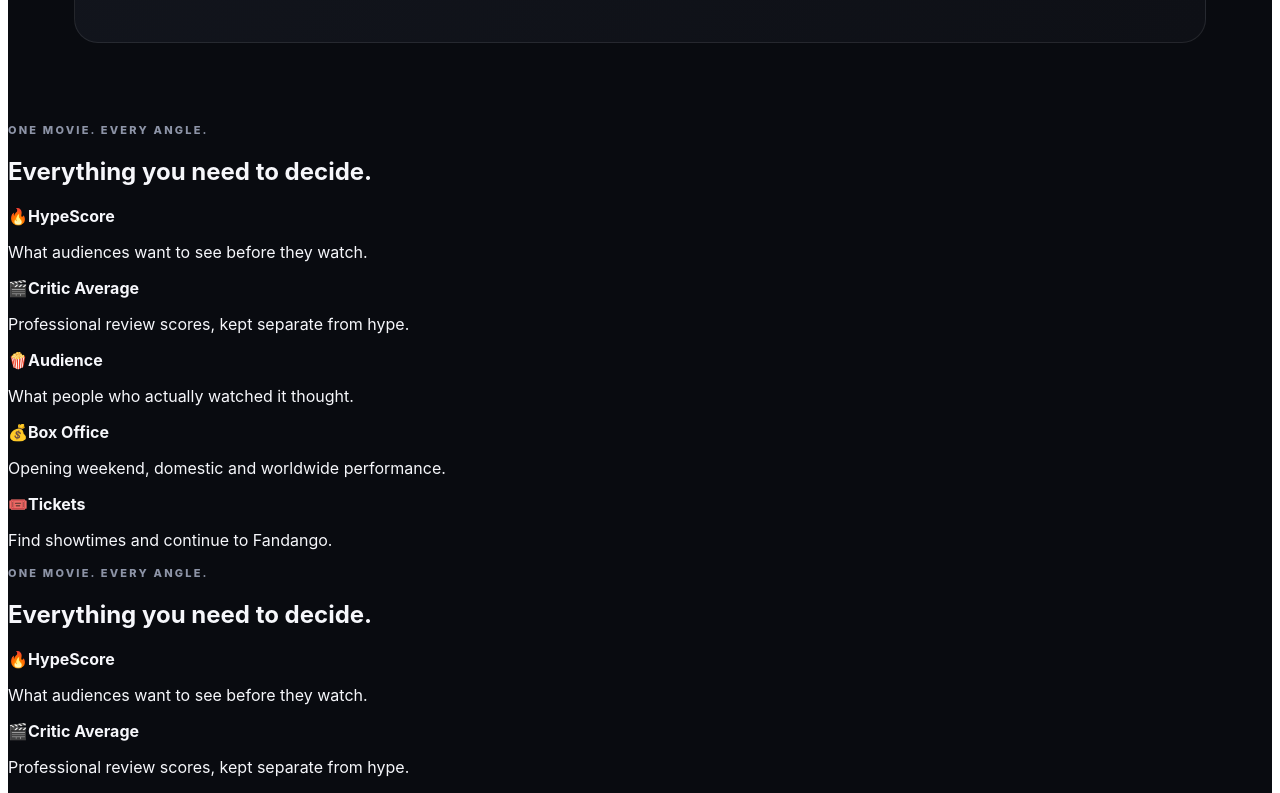
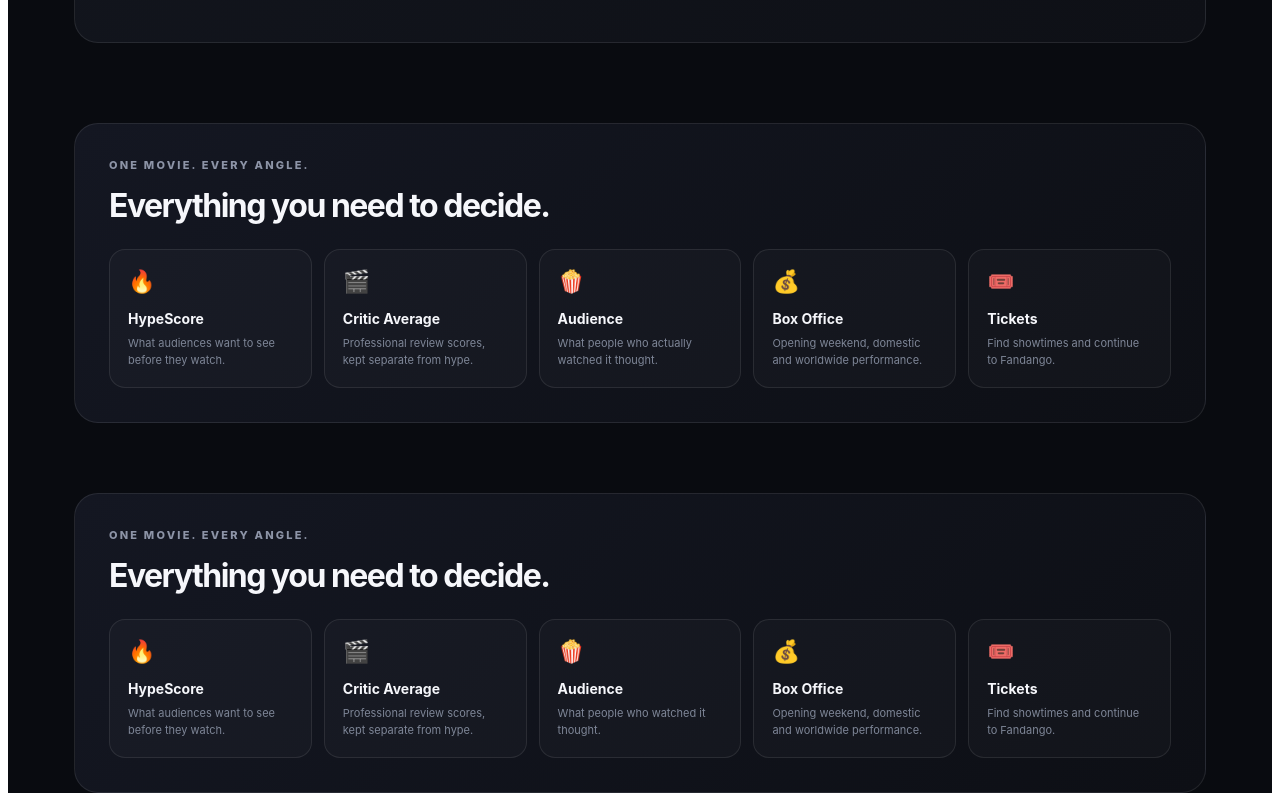
Before and after one commit to caseychourney/hypescore, a Next.js app: page / in a window 1280 px wide. Shown: the part 1820-2613 px from the top of the page. Built offline with nearby package versions, Linux system fonts and the light colour scheme.

Commit message:
style: add unified movie data feature strip

```diff
--- a/styles/Home.module.css
+++ b/styles/Home.module.css
@@ -186,3 +186,15 @@
 .triviaNote{margin:16px 0 0;color:#626a7a;font-size:10px;line-height:1.5;}
 @media(max-width:800px){.triviaGrid{grid-template-columns:1fr 1fr;}}
 @media(max-width:600px){.triviaGrid{grid-template-columns:1fr;}.triviaCard{min-height:auto;}}
+
+
+.scoreStrip { padding: 0 24px 70px; }
+.scoreStrip > div { max-width:1132px; margin:auto; padding:34px; border:1px solid var(--line); border-radius:24px; background:linear-gradient(135deg,#141722,#0d0f15); }
+.scoreStrip h2 { margin:0 0 24px; font-size:32px; letter-spacing:-1.5px; }
+.scoreStripGrid { display:grid; grid-template-columns:repeat(5,1fr); gap:12px; }
+.scoreStripGrid article { padding:18px; border:1px solid var(--line); border-radius:16px; background:rgba(255,255,255,.025); }
+.scoreStripGrid article span { font-size:22px; display:block; margin-bottom:14px; }
+.scoreStripGrid article strong { font-size:14px; }
+.scoreStripGrid article p { color:#7e8697; font-size:11px; line-height:1.55; margin:7px 0 0; }
+@media (max-width: 900px) { .scoreStripGrid { grid-template-columns:repeat(2,1fr); } }
+@media (max-width: 600px) { .scoreStrip { padding-left:14px; padding-right:14px; } .scoreStrip > div { padding:24px 18px; } .scoreStripGrid { grid-template-columns:1fr; } }
```
